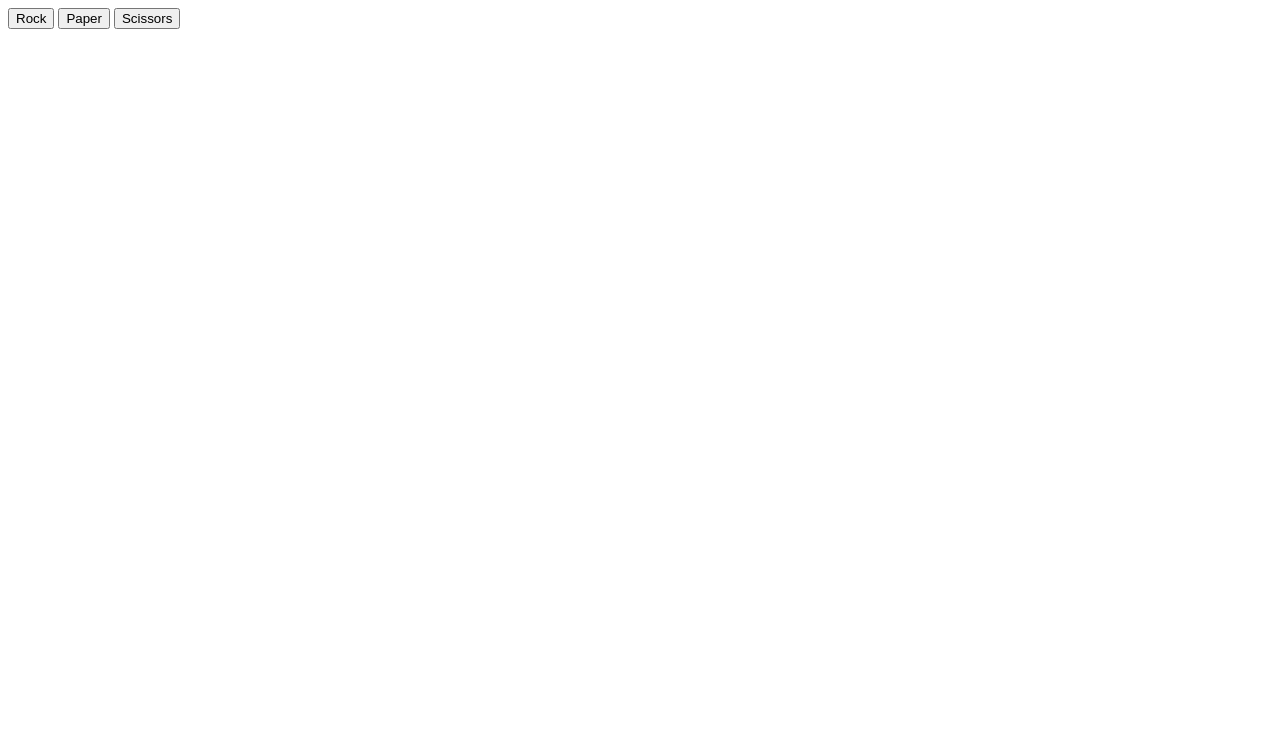
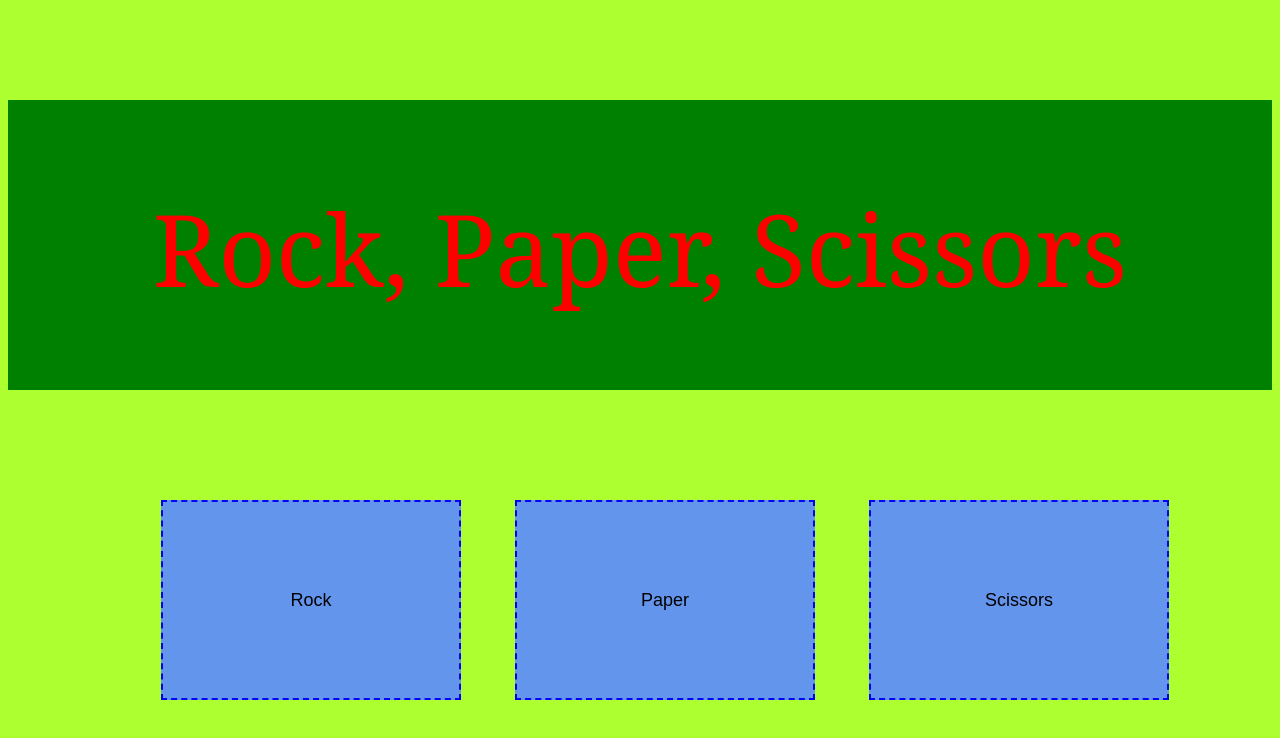
Before and after one commit to BrunoWeisz/RockPaperScissors, a plain HTML site: page index.html in a window 1280 px wide. Drawn offline with Linux system fonts and the light colour scheme.

Commit message:
some style added

```diff
--- a/index.html
+++ b/index.html
@@ -6,13 +6,15 @@
     <meta name="viewport" content="width=device-width, initial-scale=1.0">
     <script src = "rps.js" defer></script>
     <script src = "eventHandlers.js" defer></script>
+    <link rel = "stylesheet" href="style.css">
     <title>Rock, Paper, Scissors</title>
 </head>
 <body>
+    <p id = "title">Rock, Paper, Scissors</p>
     <div id = "buttons">
-        <button id = "rock">Rock</button>
-        <button id = "paper">Paper</button>
-        <button id = "scissors">Scissors</button>
+        <button id = "rock" class = "playerSelection">Rock</button>
+        <button id = "paper" class = "playerSelection">Paper</button>
+        <button id = "scissors" class = "playerSelection">Scissors</button>
     </div>
     <div>
         <p id = "resultText"></p>
--- a/style.css
+++ b/style.css
@@ -0,0 +1,38 @@
+body{
+    background-color: greenyellow;
+}
+
+p{
+    text-align: center;
+}
+
+button{
+    text-align: center;
+}
+
+div{
+    text-align: center;
+}
+
+#title{
+    font-size: 100px;
+    font-family:Cambria, Cochin, Georgia, Times, 'Times New Roman', serif;
+    background-color: green;
+    color: red;
+    height: 130px;
+    text-align: center;
+    padding: 80px;
+}
+
+.playerSelection{
+    margin-top: 10px;
+    margin-left: 50px;
+    border: 2px;
+    border-style: dashed;
+    border-color: blue;
+    background-color: cornflowerblue;
+    width: 300px;
+    height: 200px;
+    font-size: large;
+    font-weight: 500;
+}
```
